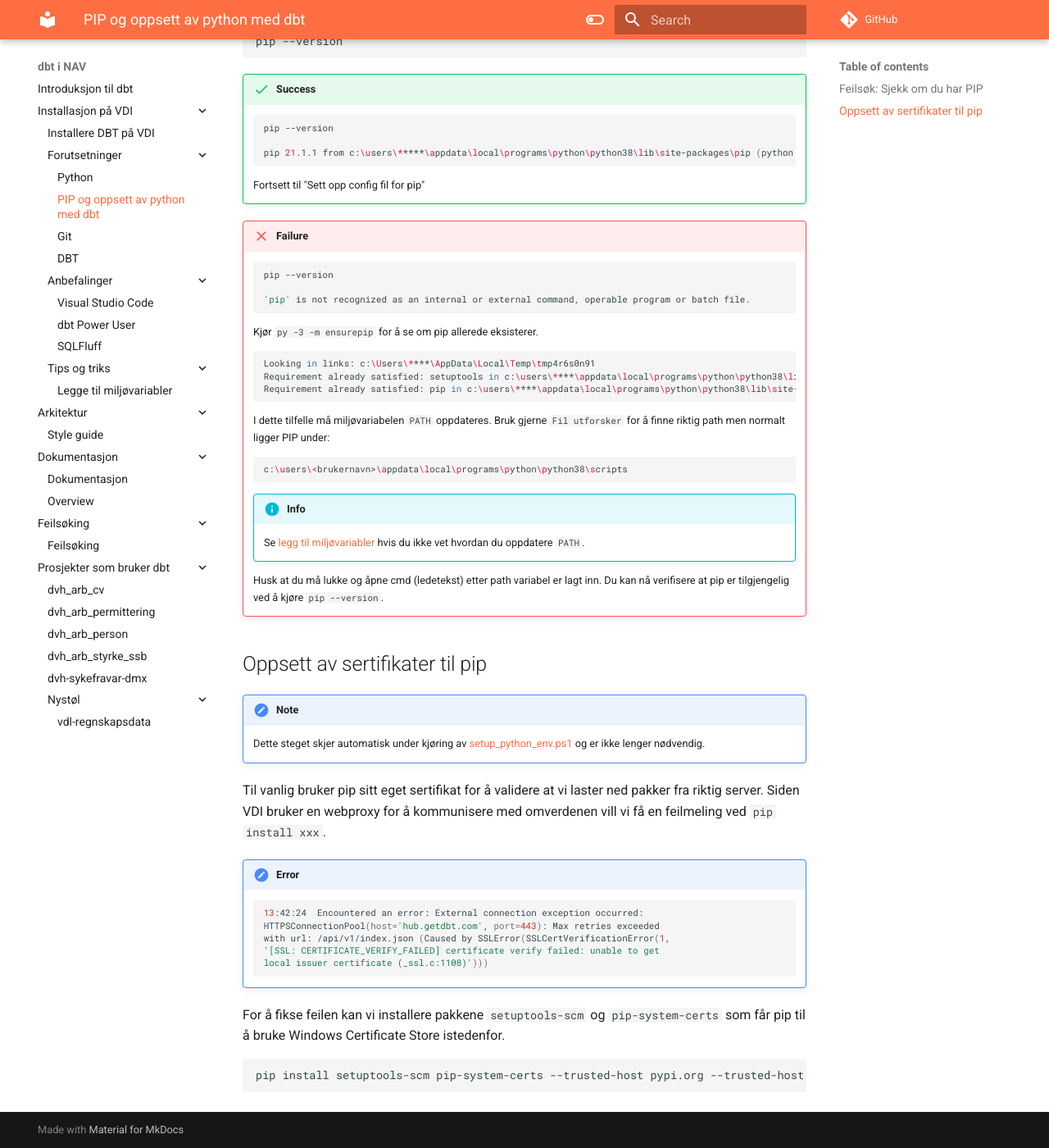
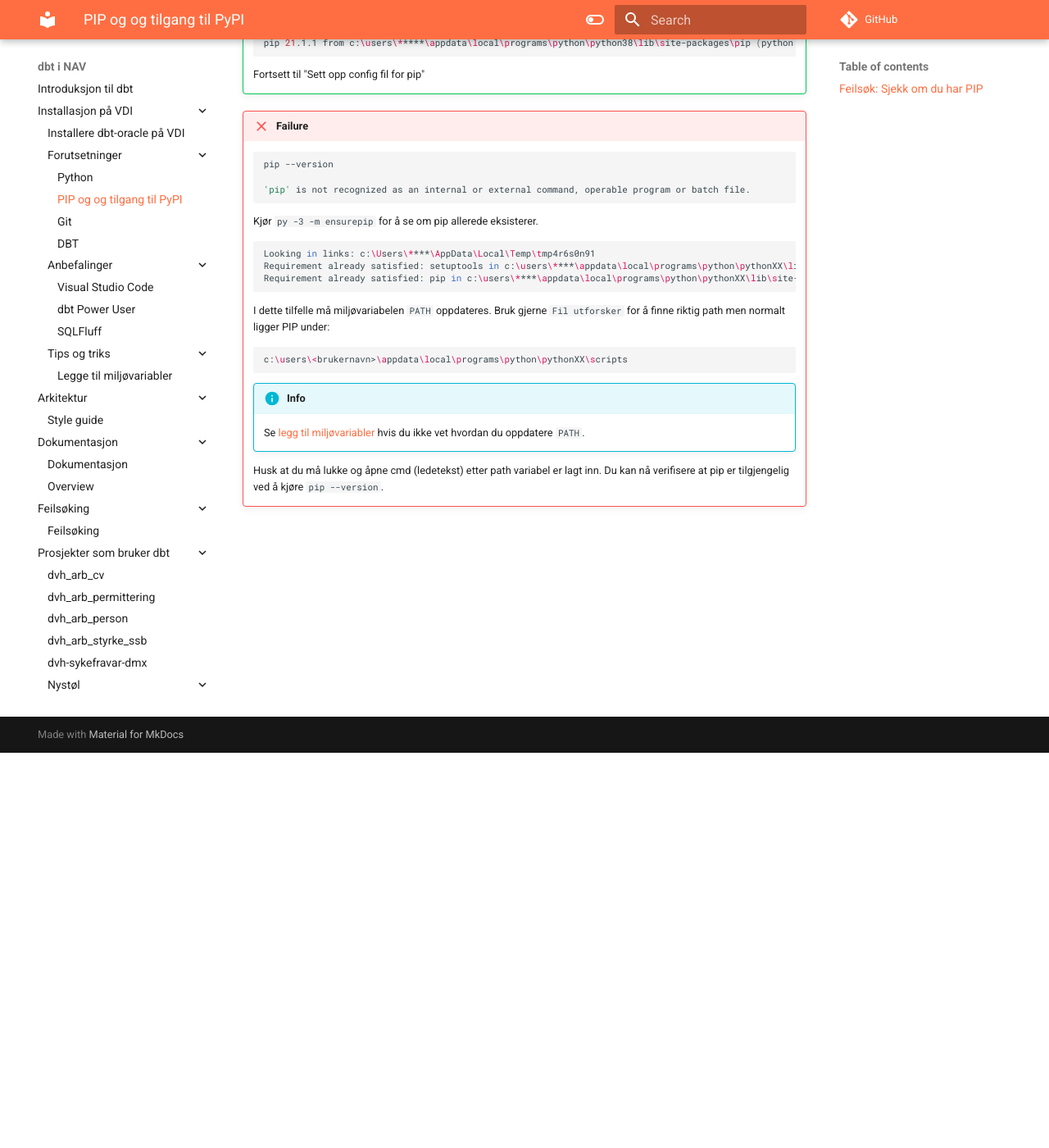
Before and after one commit to navikt/dbt-i-nav, an MkDocs documentation site: the page built from docs/Installasjon-på-VDI/pip-og-oppsett.md, in a window 1280 px wide and 1400 px high, scrolled down 482 px. Shown: the whole window at 82% size. Built offline with MkDocs 1.6.1 and Material for MkDocs 9.7.7, drawn with Linux system fonts in a browser that asks for light colours; comment, search, counter and statistics services are not loaded; some of the changed text lies outside the part shown.

Commit message:
Oppdatert frem til PIP

````diff
--- a/docs/Installasjon-på-VDI/pip-og-oppsett.md
+++ b/docs/Installasjon-på-VDI/pip-og-oppsett.md
@@ -1,7 +1,6 @@
-# PIP og oppsett av python med dbt
-Vi har laget et ferdig [oppsett](https://github.com/navikt/dvh_template/tree/dbt_template) av et dbt prosjekt tilpasset NAV dvh. Enten lag et nytt repo basert på [dvh_template](https://github.com/navikt/dvh_template) eller [amd_template](https://github.com/navikt/dvh_template/tree/amd_template) avhengig av preferanse for komponentoppsett på github. Deretter må [dbt_template](https://github.com/navikt/dvh_template/tree/dbt_template) merges inn for å få integrert dbt prosjektet.
+# PIP og og tilgang til PyPI
 
-Følgende script (også på [github](https://github.com/navikt/dvh_template/blob/dbt_template/dbt/setup_python_env.ps1)) installerer et virtuelt python miljø kun for dette prosjektet.
+
 ```shell
 pip --version
 ```
@@ -37,42 +36,17 @@
 
     ```shell
     Looking in links: c:\Users\****\AppData\Local\Temp\tmp4r6s0n91
-    Requirement already satisfied: setuptools in c:\users\****\appdata\local\programs\python\python38\lib\site-packages (58.1.0)
-    Requirement already satisfied: pip in c:\users\****\appdata\local\programs\python\python38\lib\site-packages (21.2.4)
+    Requirement already satisfied: setuptools in c:\users\****\appdata\local\programs\python\pythonXX\lib\site-packages (58.1.0)
+    Requirement already satisfied: pip in c:\users\****\appdata\local\programs\python\pythonXX\lib\site-packages (21.2.4)
     ```
 
     I dette tilfelle må miljøvariabelen `PATH` oppdateres. Bruk gjerne `Fil utforsker` for å finne riktig path men normalt ligger PIP under:
 
     ```shell
-    c:\users\<brukernavn>\appdata\local\programs\python\python38\scripts
+    c:\users\<brukernavn>\appdata\local\programs\python\pythonXX\scripts
     ```
 
     !!! info
         Se [legg til miljøvariabler](miljovariabler.md) hvis du ikke vet hvordan du oppdatere `PATH`.
 
     Husk at du må lukke og åpne cmd (ledetekst) etter path variabel er lagt inn. Du kan nå verifisere at pip er tilgjengelig ved å kjøre `pip --version`.
-
-## Oppsett av sertifikater til pip
-
-!!! note
-    Dette steget skjer automatisk under kjøring av [setup_python_env.ps1](https://github.com/navikt/dvh_template/blob/dbt_template/dbt/setup_python_env.ps1) og er ikke lenger nødvendig.
-
-Til vanlig bruker pip sitt eget sertifikat for å validere at vi laster ned
-pakker fra riktig server. Siden VDI bruker en webproxy for å
-kommunisere med omverdenen vill vi få en feilmeling ved `pip install xxx`.
-
-!!! error
-    ```shell
-    13:42:24  Encountered an error: External connection exception occurred:
-    HTTPSConnectionPool(host='hub.getdbt.com', port=443): Max retries exceeded
-    with url: /api/v1/index.json (Caused by SSLError(SSLCertVerificationError(1,
-    '[SSL: CERTIFICATE_VERIFY_FAILED] certificate verify failed: unable to get
-    local issuer certificate (_ssl.c:1108)')))
-    ```
-
-For å fikse feilen kan vi installere pakkene `setuptools-scm` og `pip-system-certs` som får
-pip til å bruke Windows Certificate Store istedenfor.
-
-```shell
-pip install setuptools-scm pip-system-certs --trusted-host pypi.org --trusted-host  files.pythonhosted.org
-```
````
Also changed, not shown: docs/Installasjon-på-VDI/dbt.md (+4 -0 lines), docs/Installasjon-på-VDI/installere.md (+10 -2 lines), docs/Installasjon-på-VDI/python.md (+8 -0 lines).
